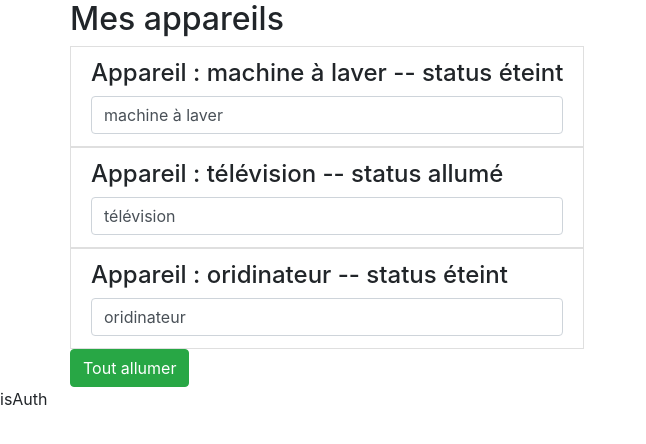
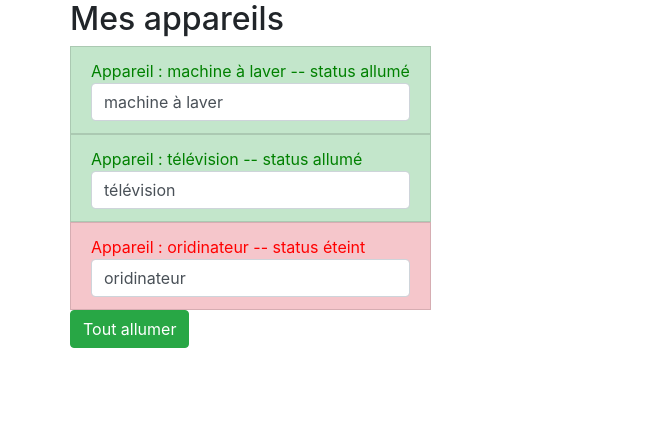
Before and after one commit to anthonyGosme/angularOC, an Angular app in the folder monProjetAngular/: page / in a window 1280 px wide. Shown: the top 444 px of the page, without its empty margins (0-646 px from the left). Built offline with nearby package versions, Linux system fonts and the light colour scheme.

Commit message:
directive structurelle

```diff
--- a/monProjetAngular/src/app/app.component.html
+++ b/monProjetAngular/src/app/app.component.html
@@ -3,12 +3,11 @@
     <div class="col-xs-12">
       <h2>Mes appareils</h2>
       <ul class="list-group">
-        <app-appareil [appareilName]= "appareil1" [appareilStatus]="'éteint'"></app-appareil>
-        <app-appareil [appareilName]=  "appareil2" [appareilStatus]="'allumé'"></app-appareil>
-        <app-appareil [appareilName]=  "appareil3" [appareilStatus]="'éteint'"></app-appareil>
+        <app-appareil *ngFor="let appareil of appareils"
+         [appareilName]= "appareil.name"
+         [appareilStatus]="appareil.status" ></app-appareil>
       </ul>
       <button class="btn btn-success" [disabled] = "!isAuth" (click)="onAllumer()">Tout allumer</button>
     </div>
   </div>
 </div>
-isAuth
--- a/monProjetAngular/src/app/app.component.ts
+++ b/monProjetAngular/src/app/app.component.ts
@@ -7,9 +7,12 @@ import { Component } from '@angular/core';
 })
 export class AppComponent {
   isAuth : boolean  = false ;
-  appareil1 = "machine à laver"
-  appareil2 = "télévision"
-  appareil3 = "oridinateur"
+  appareils = [
+    {name:"machine à laver",status:"allumé"},
+    {name:"télévision",status:"allumé"},
+    {name:"oridinateur",status:"éteint"}
+]
+
   onAllumer(){
     console.log("allumer tout") ;
   }
--- a/monProjetAngular/src/app/appareil/appareil.component.html
+++ b/monProjetAngular/src/app/appareil/appareil.component.html
@@ -1,4 +1,9 @@
-<li class="list-group-item">
-    <h4>Appareil : {{appareilName}} -- status {{getStatus()}}</h4>
+<li [ngClass]="{
+    'list-group-item':true,
+    'list-group-item-success': appareilStatus==='allumé',
+    'list-group-item-danger': appareilStatus==='éteint'
+}">
+    <div [ngStyle]="{color:getColor()}">
+        Appareil : {{appareilName}} -- status {{getStatus()}}</div>
     <input type="text" class ="form-control" [(ngModel)]="appareilName"/>
 </li>
--- a/monProjetAngular/src/app/appareil/appareil.component.ts
+++ b/monProjetAngular/src/app/appareil/appareil.component.ts
@@ -8,6 +8,11 @@ import { Component, Input, OnInit } from '@angular/core';
 export class AppareilComponent implements OnInit {
   @Input() appareilName: string ="" ;
   @Input() appareilStatus : string ="";
+
+  getColor(): string{
+    if (this.appareilStatus ==='éteint') return 'red' ;
+    return 'green' ;
+  }
   getStatus() :string
   {
     return this.appareilStatus ;
```
